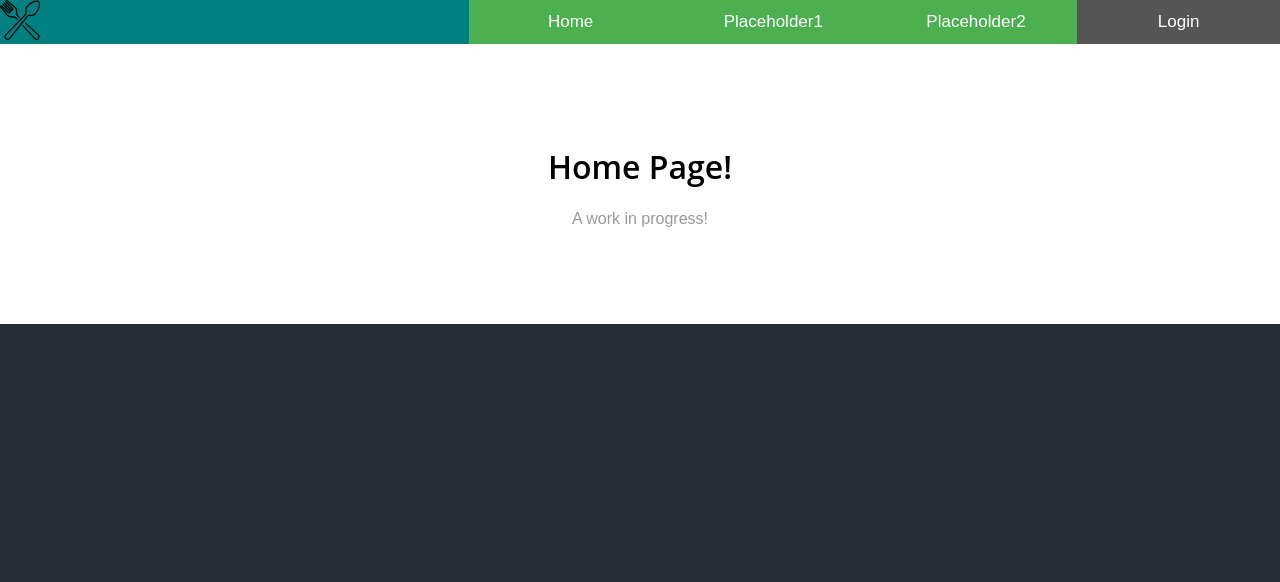
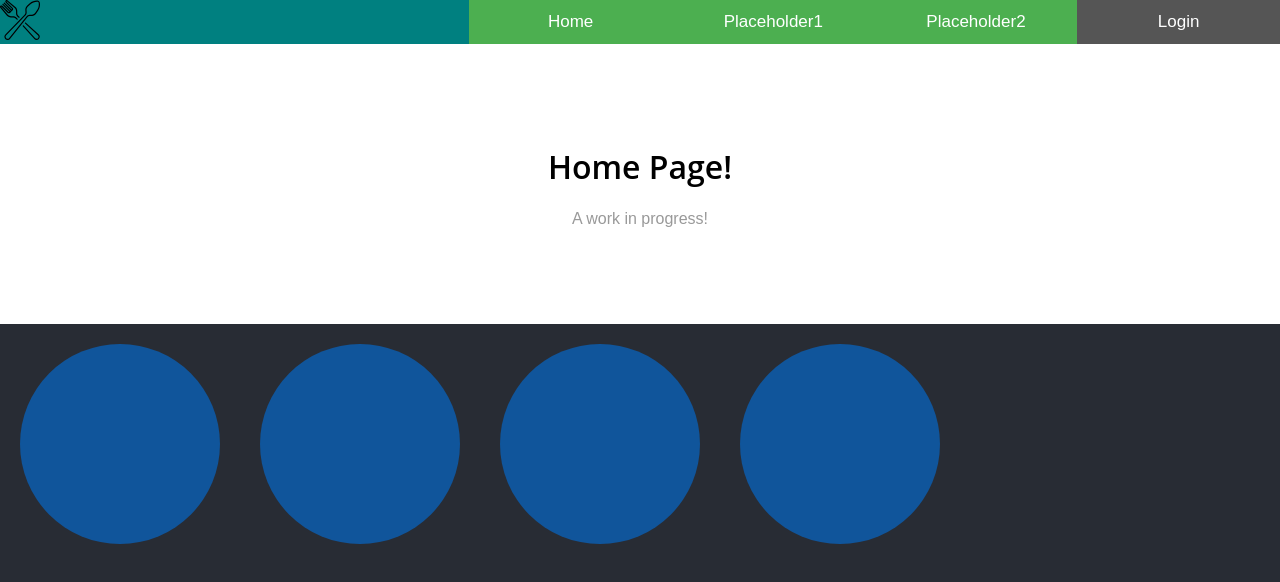
Before and after one commit to wperkins22/gitthisbread_main, a React (Create React App) app: page / in a window 1280 px wide. Shown: the top 582 px of the page. Built offline with nearby package versions, Linux system fonts and the light colour scheme.

Commit message:
Added table component

```diff
--- a/src/App.js
+++ b/src/App.js
@@ -1,6 +1,8 @@
 import React, { Component } from 'react';
 import './App.css';
-import Header from './Components/Header';
+import Header from './Components/Header'
+import Table from './Components/Table'
+
 
 function App() {
   return (
@@ -8,8 +10,33 @@ function App() {
       <Header className='Header'>
       </Header>
       <header className="App-header">
+        <Table className="App-header">
+        </Table>
       </header>
     </div>
   );
 }
+
+
+// function App() {
+//   return (
+//     <div className="App">
+//       <header className="App-header">
+//         <img src={logo} className="App-logo" alt="logo" />
+//         <p>
+//           Edit <code>src/App.js</code> and save to reload.
+//         </p>
+//         <a
+//           className="App-link"
+//           href="https://reactjs.org"
+//           target="_blank"
+//           rel="noopener noreferrer"
+//         >
+//           Learn React
+//         </a>
+//       </header>
+//     </div>
+//   );
+// }
+
 export default App;
```
